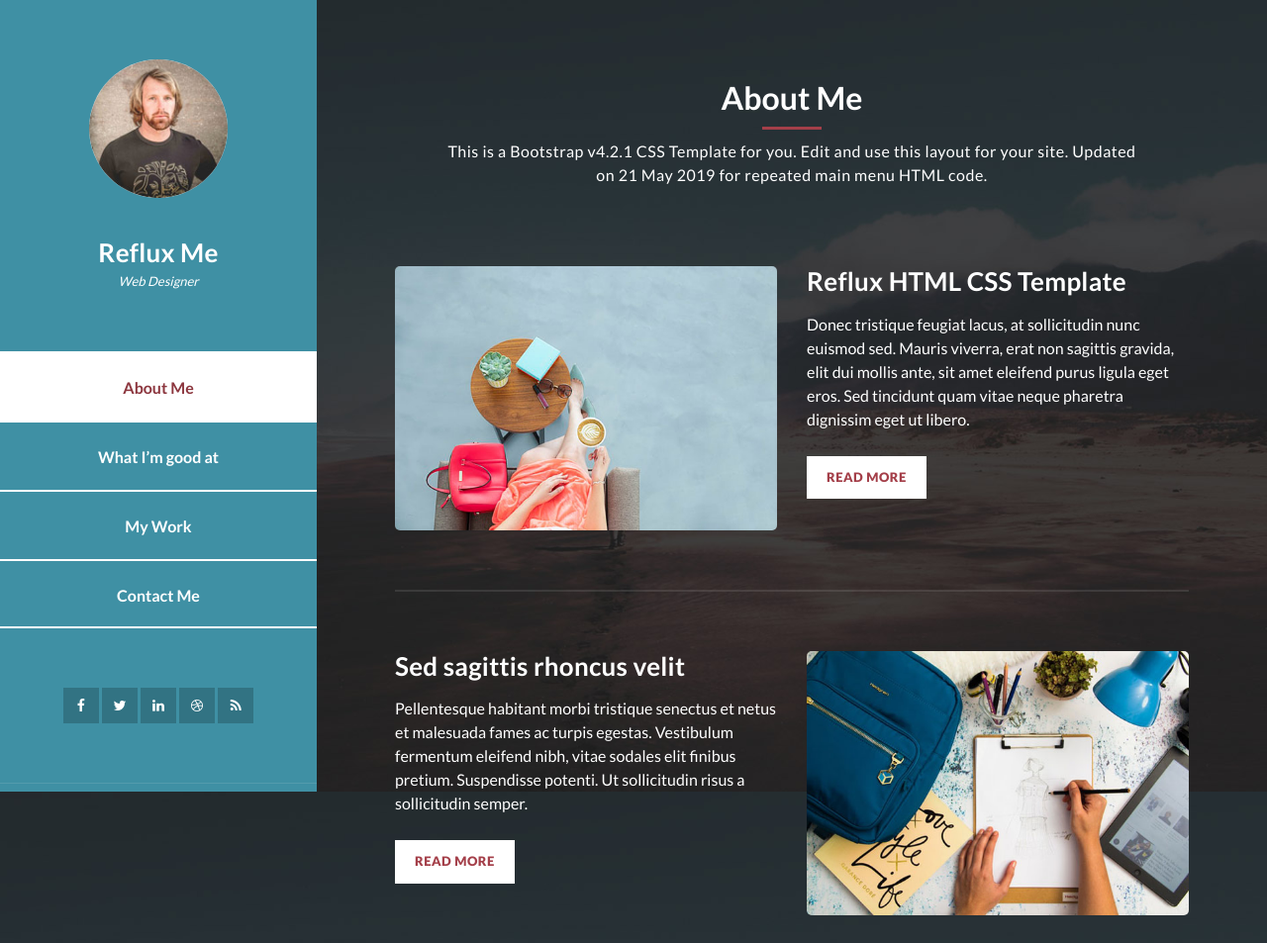
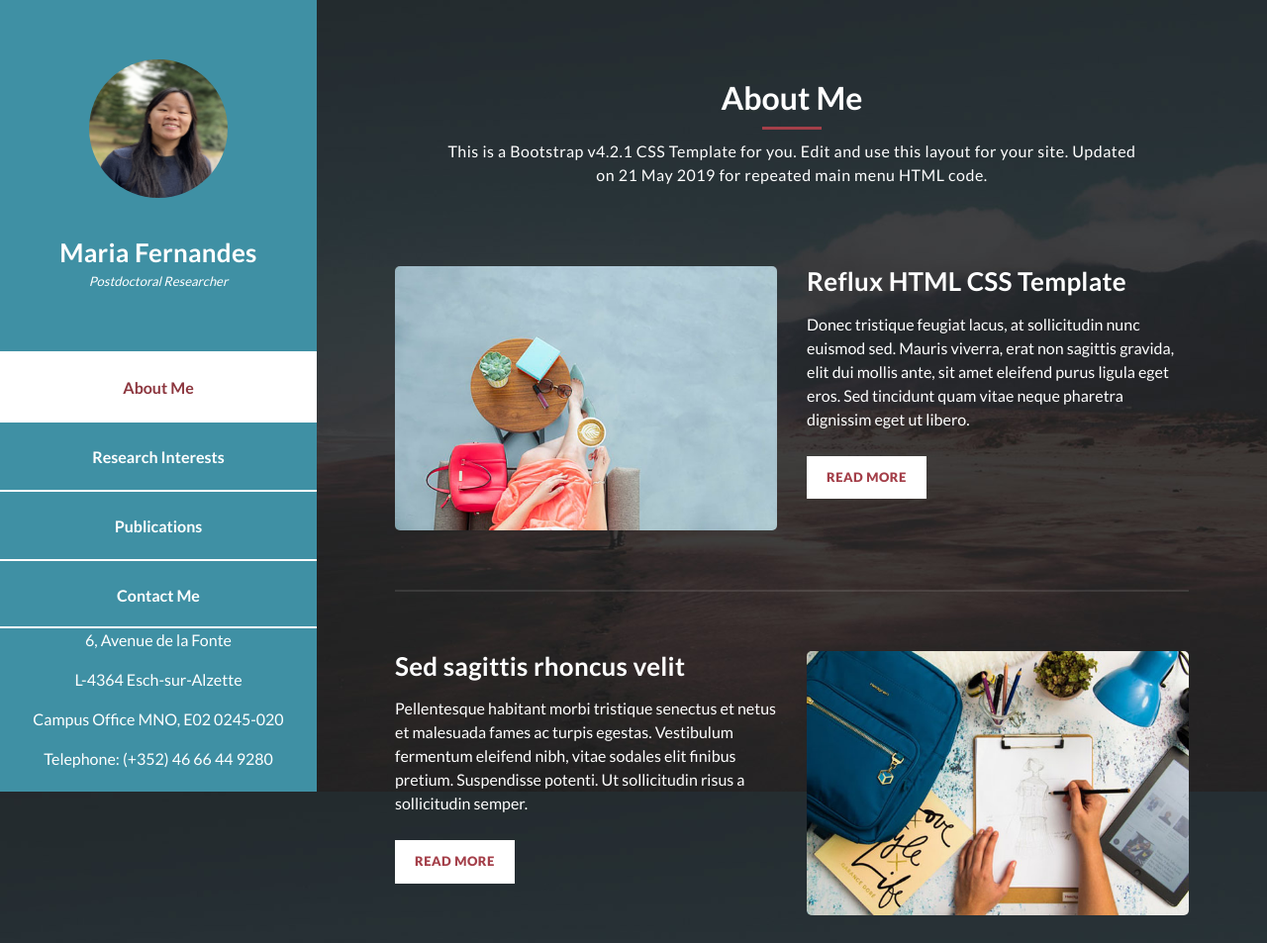
Before and after one commit to FernandesMaria/fernandesmaria.github.io, a plain HTML site: page index.html in a window 1280 px wide. Shown: the top 953 px of the page at 99% size. Drawn offline with Linux system fonts and the light colour scheme.

Commit message:
update basic information

```diff
--- a/index.html
+++ b/index.html
@@ -37,23 +37,23 @@ https://templatemo.com/tm-531-reflux
           <i class="fa fa-times" id="menu-close"></i>
           <div class="container">
             <div class="image">
-              <a href="#"><img src="assets/images/author-image.jpg" alt="" /></a>
+              <a href="#"><img src="assets/images/photoMF.png" alt="" /></a>
             </div>
             <div class="author-content">
-              <h4>Reflux Me</h4>
-              <span>Web Designer</span>
+              <h4>Maria Fernandes</h4>
+              <span>Postdoctoral Researcher</span>
             </div>
             <nav class="main-nav" role="navigation">
               <ul class="main-menu">
                 <li><a href="#section1">About Me</a></li>
-                <li><a href="#section2">What I’m good at</a></li>
-                <li><a href="#section3">My Work</a></li>
+                <li><a href="#section2">Research Interests</a></li>
+                <li><a href="#section3">Publications</a></li>
                 <li><a href="#section4">Contact Me</a></li>
               </ul>
             </nav>
-            <div class="social-network">
+           <!-- <div class="social-network">
               <ul class="soial-icons">
-                <li>
+                 <li>
                   <a href="https://fb.com/templatemo"
                     ><i class="fa fa-facebook"></i
                   ></a>
@@ -71,6 +71,13 @@ https://templatemo.com/tm-531-reflux
                   <a href="#"><i class="fa fa-rss"></i></a>
                 </li>
               </ul>
+            </div> -->
+            <div class="Contact">
+              <p> 6, Avenue de la Fonte</p>
+              <p> L-4364 Esch-sur-Alzette</p>
+              <p> Campus Office MNO, E02 0245-020</p>
+              <p> Telephone: (+352) 46 66 44 9280<p>
+              <p>Email: maria.fernandes@uni.lu <p>
             </div>
             <div class="copyright-text">
               <p>Copyright 2019 Reflux Design</p>
```
